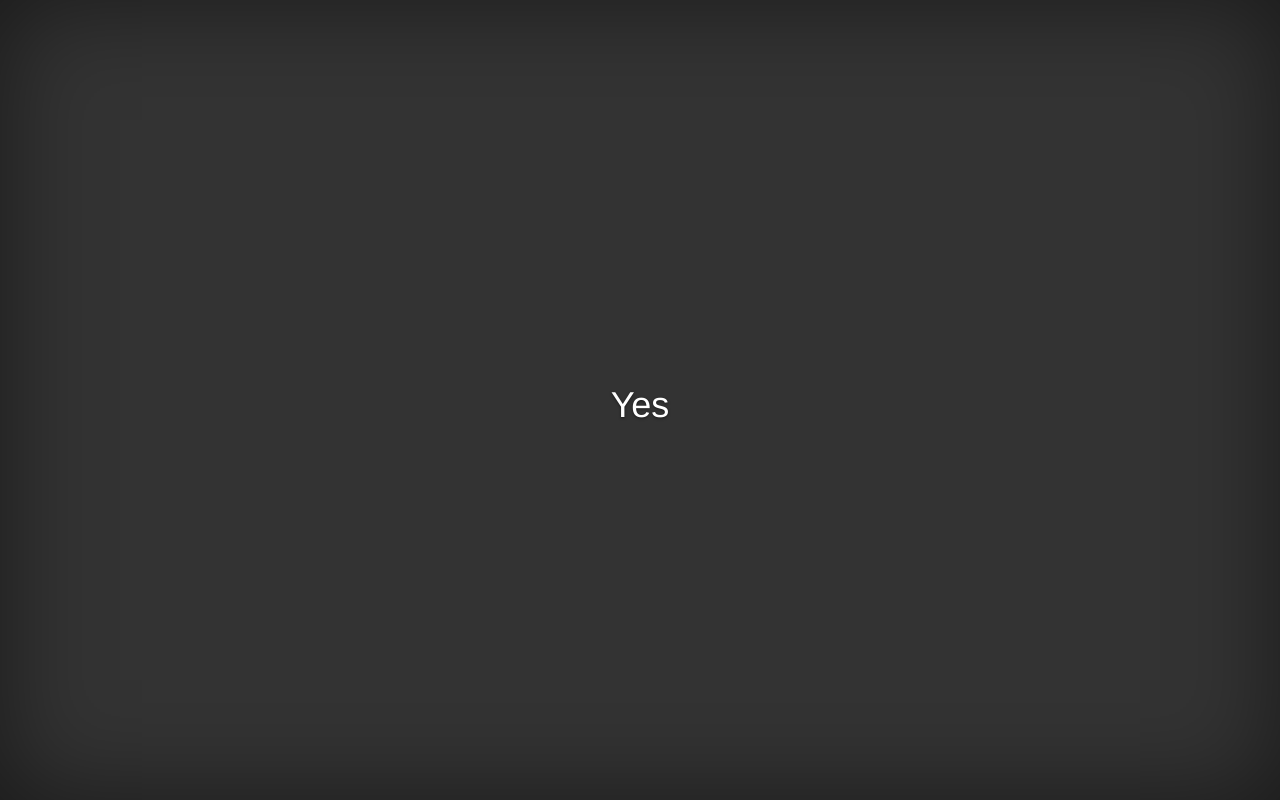
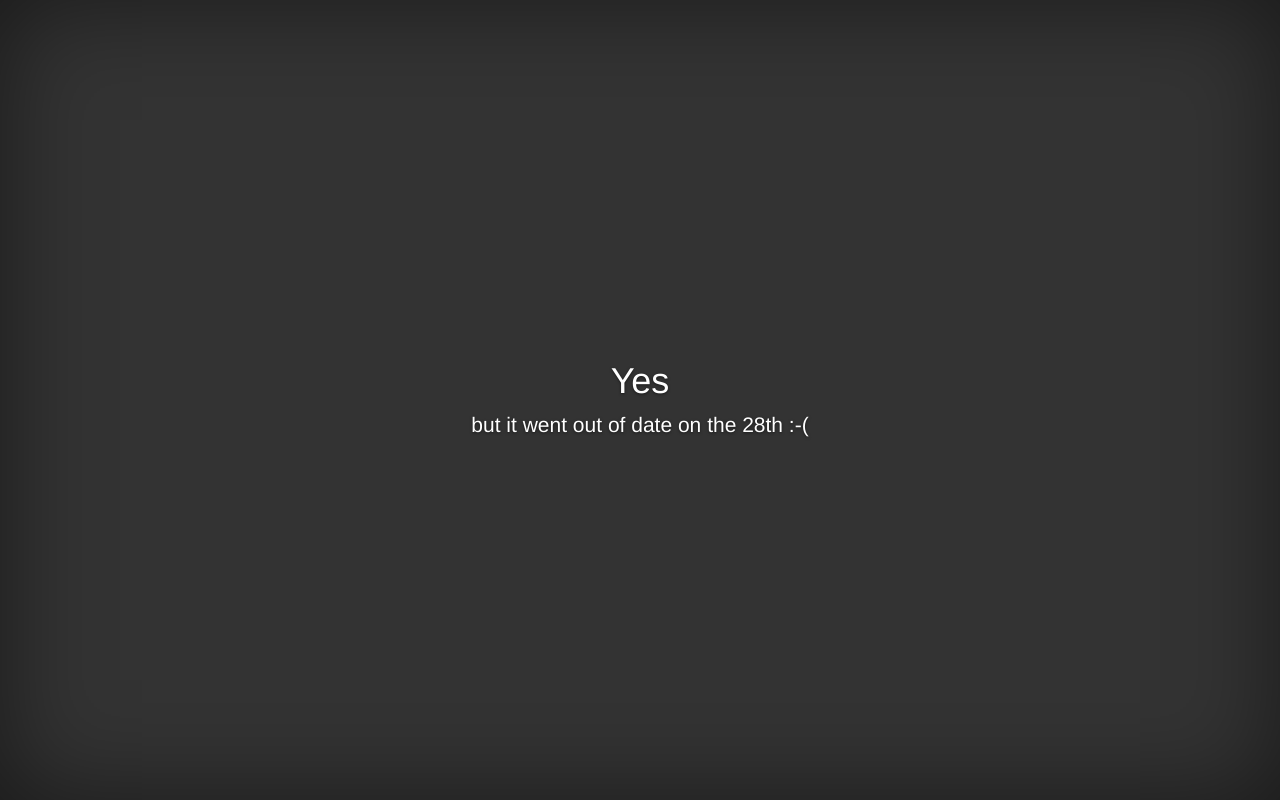
Before and after one commit to addersuk/havewegotmilk.co.uk, a plain HTML site: page index.html in a window 1280 px wide. Drawn offline with nearby package versions, Linux system fonts and the light colour scheme.

Commit message:
Changing message
milk out of date again

```diff
--- a/index.html
+++ b/index.html
@@ -202,7 +202,7 @@
 
             <div class="inner cover">
                 <h1 class="cover-heading">Yes</h1>
-                <!--<p class="lead"> but it went out of date on the 18th :-( </p> -->
+                <p class="lead"> but it went out of date on the 28th :-( </p>
             </div>
 
             <div class="mastfoot">
```
